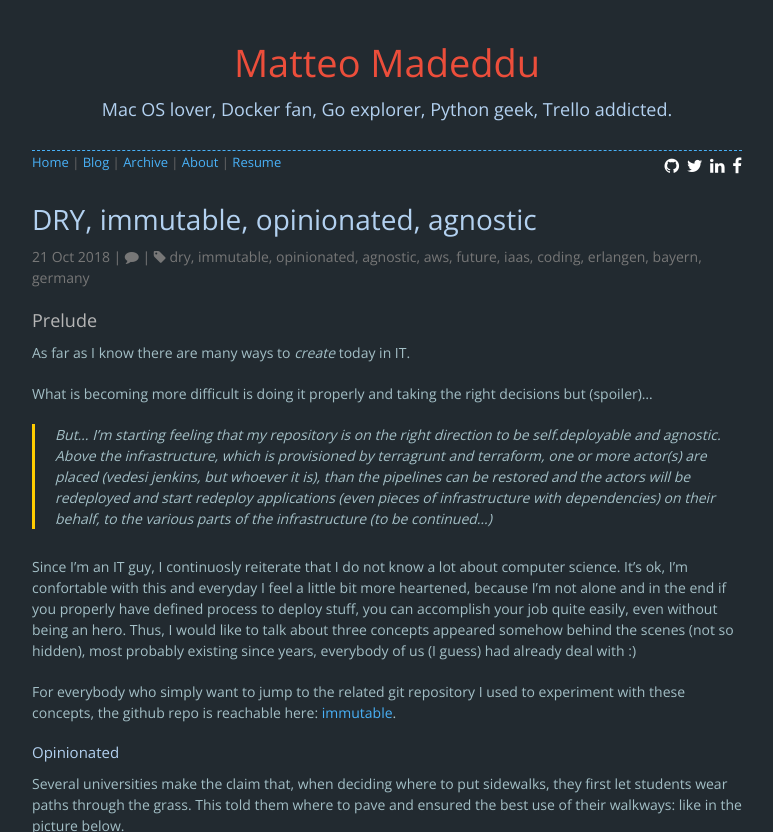
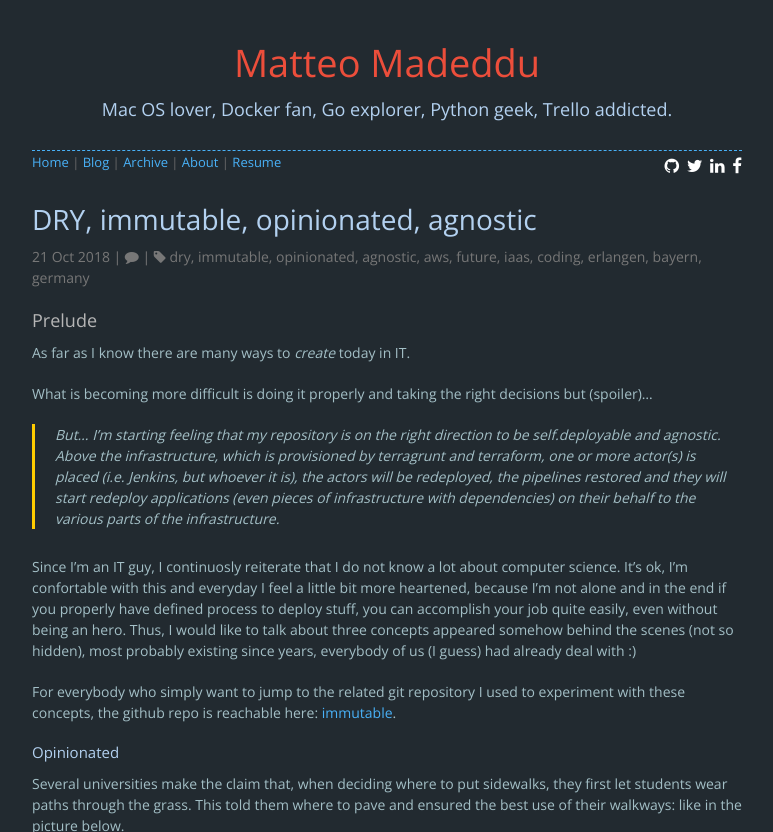
Before and after one commit to made2591/blog.madeddu.xyz, a Jekyll site: the page built from _posts/2018-10-21-dry-immutable-opinionated.md, in a window 1280 px wide and 900 px high, cut to the strip 0-832 px from the top of the window. Shown: the whole strip, without its empty margins (253-1026 px from the left). Built offline with Jekyll 4.4.1, drawn with Linux system fonts in a browser that asks for light colours; nearby versions of some CDN libraries; formulas are drawn with MathJax 3; comment, search, counter and statistics services are not loaded; some of the changed text lies outside the part shown.

Commit message:
Fix typos

````diff
--- a/_posts/2018-10-21-dry-immutable-opinionated.md
+++ b/_posts/2018-10-21-dry-immutable-opinionated.md
@@ -8,7 +8,7 @@ As far as I know there are many ways to *create* today in IT.
 
 What is becoming more difficult is doing it properly and taking the right decisions but (spoiler)...
 
-> But... I'm starting feeling that my repository is on the right direction to be *self.deployable* and agnostic. Above the infrastructure, which is provisioned by terragrunt and terraform, one or more actor(s) are placed (vedesi jenkins, but whoever it is), than the pipelines can be restored and the actors will be redeployed and start redeploy applications (even pieces of infrastructure with dependencies) on their behalf, to the various parts of the infrastructure (to be continued...)
+> But... I'm starting feeling that my repository is on the right direction to be *self.deployable* and agnostic. Above the infrastructure, which is provisioned by terragrunt and terraform, one or more actor(s) is placed (i.e. Jenkins, but whoever it is), the actors will be redeployed, the pipelines restored and they will start redeploy applications (even pieces of infrastructure with dependencies) on their behalf to the various parts of the infrastructure.
 
 Since I'm an IT guy, I continuosly reiterate that I do not know a lot about computer science. It's ok, I'm confortable with this and everyday I feel a little bit more heartened, because I'm not alone and in the end if you properly have defined process to deploy stuff, you can accomplish your job quite easily, even without being an hero. Thus, I would like to talk about three concepts appeared somehow behind the scenes (not so hidden), most probably existing since years, everybody of us (I guess) had already deal with :)
 
@@ -47,7 +47,7 @@ In software engineering, don't repeat yourself (DRY) is a principle of software
 
 The [infrastructure folder](https://github.com/made2591/immutable/tree/master/infrastructure) contains two folder inside, ```live``` and ```modules```. To build the infrastructure, I mainly made use (will made use of) of ansible, packer, terraform and terragrunt. The latter let my terraform code be as DRY-driven as possible: unfortunately, this is tricky to achieve especially because dialogue between modules is complicated and not always *plannable* without a run. To define the folder structure at infrastructure level, I created two folder (see the [official doc](https://www.gruntwork.io/) for more information): from high level perspective, the live folder contains the configurations patterns and values for two staging enviroment, called dev and prod. The modules folder my *.tf* files to setup the AWS infrastructure. Both the two folder are configured as much as possible to follow the DRY approach, mostly thanks to terragrunt: unfortunately, there are still some repetition I would like to remove as soon as I understand how :)
 
-But... I'm starting feeling that my repository is on the right direction to be *self.deployable* and agnostic. Above the infrastructure, which is provisioned by terragrunt and terraform, one or more actor(s) is placed (i.e. Jenkins, but whoever it is), the pipelines are re-established and the actors will be redeployed and start redeploy applications (even pieces of infrastructure with dependencies) on their behalf to the various parts of the infrastructure.
+But... I'm starting feeling that my repository is on the right direction to be *self.deployable* and agnostic. Above the infrastructure, which is provisioned by terragrunt and terraform, one or more actor(s) is placed (i.e. Jenkins, but whoever it is), the actors will be redeployed, the pipelines restored and they will start redeploy applications (even pieces of infrastructure with dependencies) on their behalf to the various parts of the infrastructure.
 
 #### Agnostic
 I started looking at Terraform as more than just a simple provisioner that allows you to safely and predictably create, change, and improve infrastructure.
````
